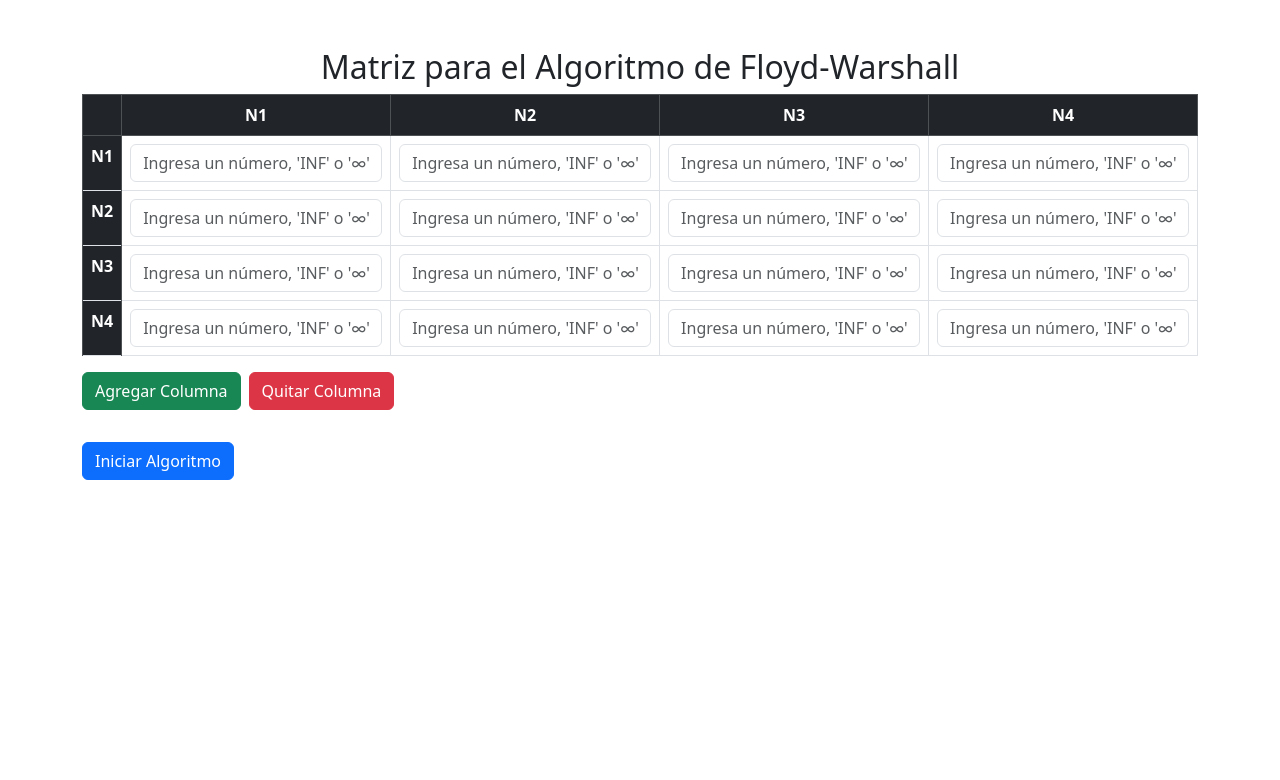
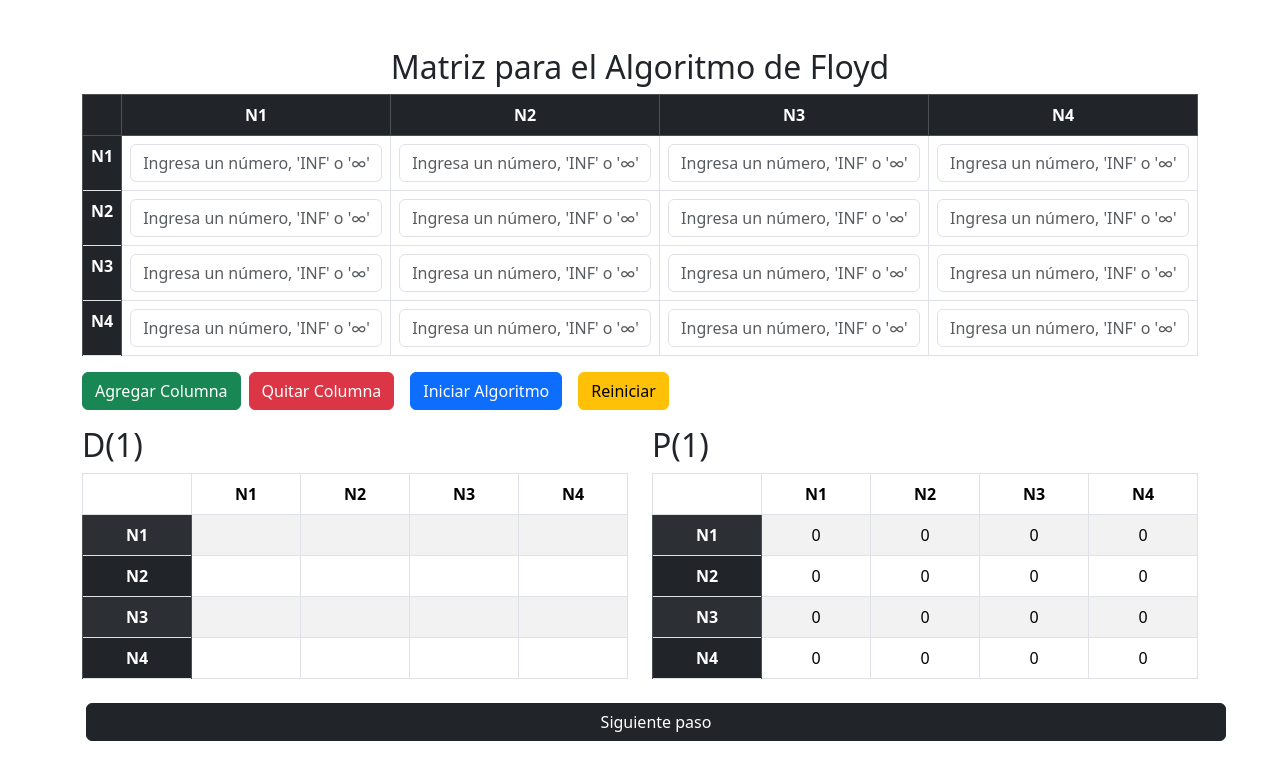
Before and after one commit to Brayton16/proyecto-io, a React (Create React App) app: page /proyecto_1 in a window 1280 px wide. Both pictures are taken after a click on the button "Iniciar Algoritmo". Shown: the top 780 px of the page. Built offline with nearby package versions, Linux system fonts and the light colour scheme.

Commit message:
floyd terminado

```diff
--- a/src/proyecto_1/Proyecto1.jsx
+++ b/src/proyecto_1/Proyecto1.jsx
@@ -2,29 +2,43 @@ import React from "react";
 import { useState } from "react";
 import { ToastContainer, toast } from 'react-toastify'
 
+
 const Proyecto1 = () => {
     const [size, setSize] = useState(4); // Tamaño inicial de la matriz
+    const [iteracion, setIteracion] = useState(0); // Tamaño inicial de la matriz
     const [initialMatrix, setInitialMatrix] = useState(
         Array(size).fill(null).map(() => Array(size).fill(''))
       );
+    const [matrix, setMatrix] = useState([])
+    const [currentMatrix, setCurrentMatrix] = useState(initialMatrix)
+
     const [initialMatrixP, setInitialMatrixP] = useState(
         Array(size).fill(null).map(() => Array(size).fill(0))
     );
-    const [matrixP, setMatrixP] = useState(initialMatrix)
-    const [error, setError] = useState(false)
+    const [matrixP, setMatrixP] = useState([])
+    const [currentMatrixP, setCurrentMatrixP] = useState(initialMatrixP)
+
+    var [error, setError] = useState(false)
+    const [loading, setLoading] = useState(false)
     // Manejar cambios en los inputs de la matriz inicial
     const handleInputChange = (rowIndex, colIndex, event) => {
         const newMatrix = [...initialMatrix];
+        const newMatrixP = [...initialMatrixP];
         newMatrix[rowIndex][colIndex] = event.target.value; // Actualiza el valor en la matriz
         setInitialMatrix(newMatrix);
+        setInitialMatrixP(newMatrixP);
+        setCurrentMatrix(newMatrix);
+        setCurrentMatrixP(newMatrixP);
     };
 
     // Agregar una columna
     const addColumn = () => {
         const newSize = size + 1;
         const newMatrix = Array(newSize).fill(null).map(() => Array(newSize).fill('')); // Agrega una nueva columna
+        const newMatrixP = Array(newSize).fill(null).map(() => Array(newSize).fill(0)); // Agrega una nueva columna
         setInitialMatrix(newMatrix);
-        setSize(newSize); // Incrementa el tamaño
+        setInitialMatrixP(newMatrixP)
+        setSize(newSize);
     };
 
     // Quitar la última columna
@@ -33,28 +47,27 @@ const Proyecto1 = () => {
         if (newSize > 1) {
             const newMatrix = Array(newSize).fill(null).map(() => Array(newSize).fill('')); // Agrega una nueva columna
             setInitialMatrix(newMatrix);
-            setSize(newSize); // Incrementa el tamaño
+            setSize(newSize);
         }
     };
 
-    const Floyd = (k) => {
+    const floyd = () => {
+      let k = iteracion
+      console.log(k)
+      const newMatrix = Array.from(currentMatrix, row => Array.from(row));
+      const newMatrixP = Array.from(currentMatrixP, row => Array.from(row));
       for(let i = 0; i < size; i++){
         for(let j = 0; j < size; j++){
-            if(error === false){
-              console.log(initialMatrix[i][j])
-              if(initialMatrix[i][j] !== ""){
-                if(initialMatrix[i][j] === "INF" || initialMatrix[i][j] === "∞"){
-                  if(initialMatrix[i][k] !== "INF" && initialMatrix[i][k] !== "∞" && initialMatrix[k][j] !== "INF" && initialMatrix[k][j] !== "∞"){
-                    initialMatrix[i][j] = parseInt(initialMatrix[i][k]) + parseInt(initialMatrix[k][j])
+          if(newMatrix[i][j] !== ""){
+            if(newMatrix[i][j] === "INF" || newMatrix[i][j] === "∞"){
+              if(newMatrix[i][k] !== "INF" && newMatrix[i][k] !== "∞" && newMatrix[k][j] !== "INF" && newMatrix[k][j] !== "∞"){
+                newMatrix[i][j] = parseInt(newMatrix[i][k]) + parseInt(newMatrix[k][j])
+                newMatrixP[i][j] = k + 1
               }
-                }else if(initialMatrix[i][j] >= 0){
-                  if(initialMatrix[i][j] > initialMatrix[i][k] + initialMatrix[k][j]){
-                    initialMatrix[i][j] = parseInt(initialMatrix[i][k]) + parseInt(initialMatrix[k][j])
-                  }
-                }else{
-                  setError(true)
-                  i = size
-                  j = size
+            }else if(newMatrix[i][j] >= 0){
+              if(parseInt(newMatrix[i][j]) > parseInt(newMatrix[i][k]) + parseInt(newMatrix[k][j])){
+                newMatrix[i][j] = parseInt(newMatrix[i][k]) + parseInt(newMatrix[k][j])
+                newMatrixP[i][j] = k + 1
               }
             }else{
               setError(true)
@@ -63,27 +76,37 @@ const Proyecto1 = () => {
             }
           }
         }
+      setMatrix([...matrix, newMatrix])
+      setCurrentMatrix(newMatrix)
+      setMatrixP([...matrixP, newMatrixP])
+      setCurrentMatrixP(newMatrixP)
       }
     }
-    const comenzarAlgoritmo = () => {
-        for(let i = 0; i < size; i++){
-          if(error === false){
-            Floyd(i)
+    const iniciar = () =>{
+      try{
+        if(iteracion < size){
+          const D = [...currentMatrix]
+          setMatrix([...matrix, D])
+          const P = [...currentMatrixP]
+          setMatrix([...matrixP, P])
+          setLoading(true)
+          floyd()
+          setIteracion(iteracion + 1)
         }else{
-            i = size
-            toast.error("Error al ingresar los datos, por favor intente de nuevo.")
+          toast.success("Terminó el algoritmo")
         }
       }
+      catch{
+        setError(true)
+        toast.error("Error al ingresar los datos, por favor intente de nuevo.")
+
       }
-    const verDatos = () => {
-        setError(false)
-        comenzarAlgoritmo();
     }
 
     return(
         <div className="container mt-5">
           <ToastContainer />
-          <h2 className="text-center">Matriz para el Algoritmo de Floyd-Warshall</h2>
+          <h2 className="text-center">Matriz para el Algoritmo de Floyd</h2>
 
           {/* Tabla de distancias iniciales */}
           <table className="table table-bordered text-center">
@@ -120,12 +143,78 @@ const Proyecto1 = () => {
           <div className="mb-3">
             <button className="btn btn-success" onClick={addColumn}>Agregar Columna</button>
             <button className="btn btn-danger ms-2" onClick={removeColumn}>Quitar Columna</button>
+            <button type="submit" className="btn btn-primary ms-3" onClick={iniciar}>Iniciar Algoritmo</button>
+            <button onClick={() => window.location.reload()} className="btn btn-warning ms-3">Reiniciar</button>
           </div>
+          <div className="row">
+            <div className="col">
+          {loading ? (
+            matrix.map((matriz, matrixIndex) => (
+              <div key={matrixIndex} className="mb-4">
+                <h2>D({matrixIndex + 1})</h2>
+                <table className="table table-striped table-bordered text-center">
+                  <thead>
+                    <tr>
+                      <th></th> {/* Columna para los índices de las filas */}
+                      {matriz[0] && matriz[0].map((_, colIndex) => (
+                        <th key={colIndex}>N{colIndex + 1}</th>
+                      ))}
+                    </tr>
+                  </thead>
+                  <tbody>
+                    {matriz.map((row, rowIndex) => (
+                      <tr key={rowIndex}>
+                        <th className="table-dark">N{rowIndex + 1}</th>
+                        {row.map((cell, colIndex) => (
+                          <td key={colIndex}>{cell}</td>
+                        ))}
+                      </tr>
+                    ))}
+                  </tbody>
+                </table>
+              </div>
+            ))
+          ) : (
+            <p>Cargando matrices D...</p>
+          )}
+          </div>
+          <div className="col">
+          {loading ? (
+            matrixP.map((matriz, matrixIndex) => (
+              <div key={matrixIndex} className="mb-4">
+                <h2>P({matrixIndex + 1})</h2>
+                <table className="table table-striped table-bordered text-center">
+                  <thead>
+                    <tr>
+                      <th></th> {/* Columna para los índices de las filas */}
+                      {matriz[0] && matriz[0].map((_, colIndex) => (
+                        <th key={colIndex}>N{colIndex + 1}</th>
+                      ))}
+                    </tr>
+                  </thead>
+                  <tbody>
+                    {matriz.map((row, rowIndex) => (
+                      <tr key={rowIndex}>
+                        <th className="table-dark">N{rowIndex + 1}</th>
+                        {row.map((cell, colIndex) => (
+                          <td key={colIndex}>{cell}</td>
+                        ))}
+                      </tr>
+                    ))}
+                  </tbody>
+                </table>
 
-          {/* Botón para iniciar el algoritmo (sin lógica aún) */}
-          <button type="submit" className="btn btn-primary my-3" onClick={verDatos}>Iniciar Algoritmo</button>
+              </div>
+            ))
+          ) : (
+            <p>Cargando matrices P...</p>
+          )}
+          </div>
+          <button type="submit" className="btn btn-dark ms-3 mb-5" onClick={iniciar}>Siguiente paso</button>
+        </div>
         </div>
     )
 }
 
+
 export default Proyecto1;
```
Lines whose indentation alone changed are shown as unchanged.
